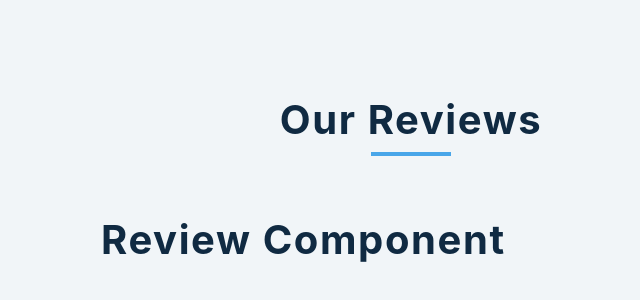
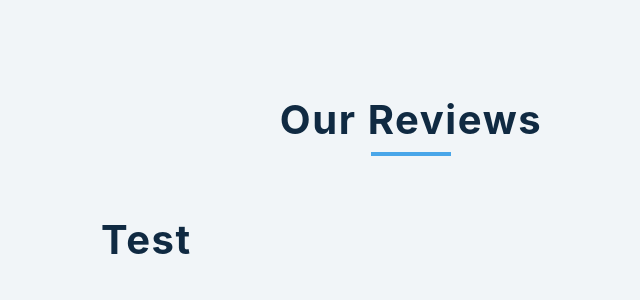
Before and after one commit to cod3rShea/review-component, a React (Create React App) app: page / in a window 1280 px wide. Shown: the part 214-514 px from the top of the page, without its empty margins (229-869 px from the left). Built offline with nearby package versions, Linux system fonts and the light colour scheme.

Commit message:
test gathering data

```diff
--- a/src/component/Review/Review.js
+++ b/src/component/Review/Review.js
@@ -3,7 +3,14 @@ import people from "../../data";
 import { FaChevronLeft, FaChevronRight, FaQuoteRight } from "react-icons/fa";
 
 const Review = () => {
-	return <h2>review component</h2>;
+	const ReviewDate = () => {
+		people.map((person) => {
+			console.log("test", person);
+		});
+		return <h2>test</h2>;
+	};
+
+	return <ReviewDate />;
 };
 
 export default Review;
```
